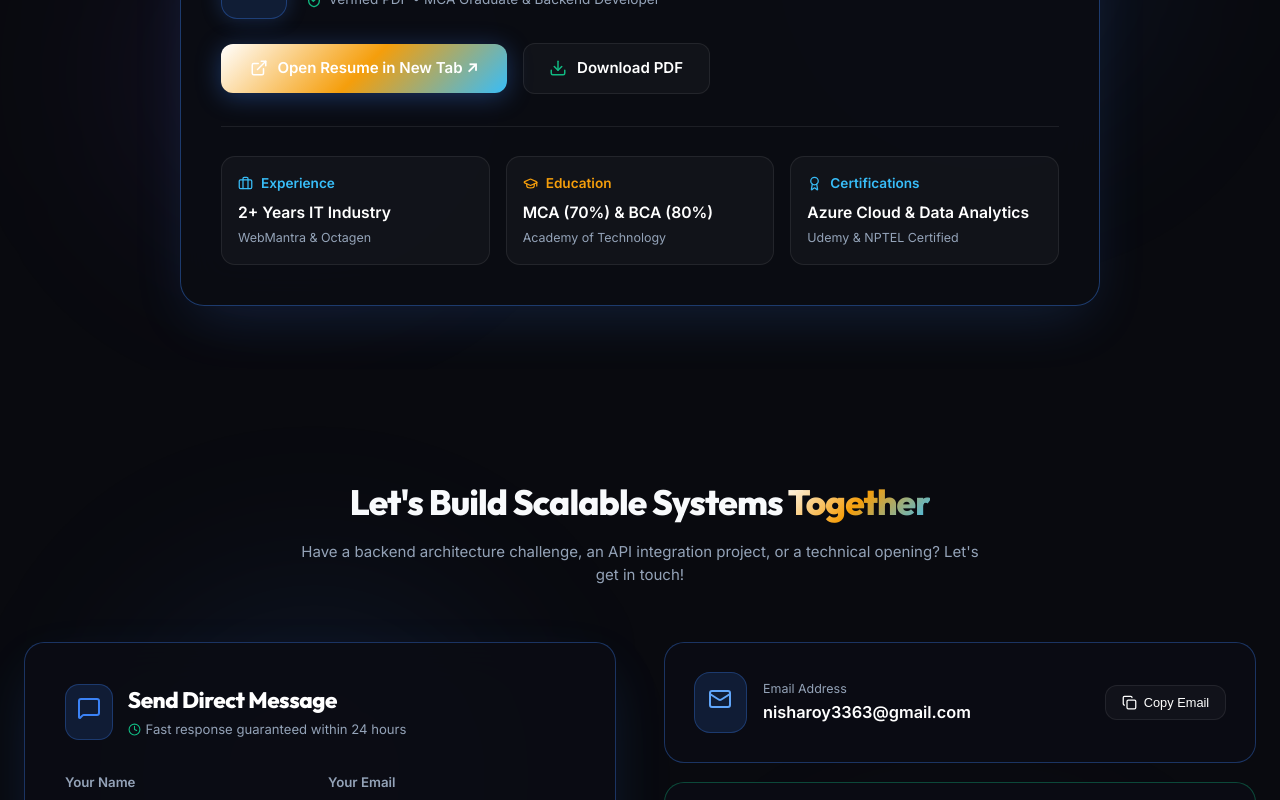
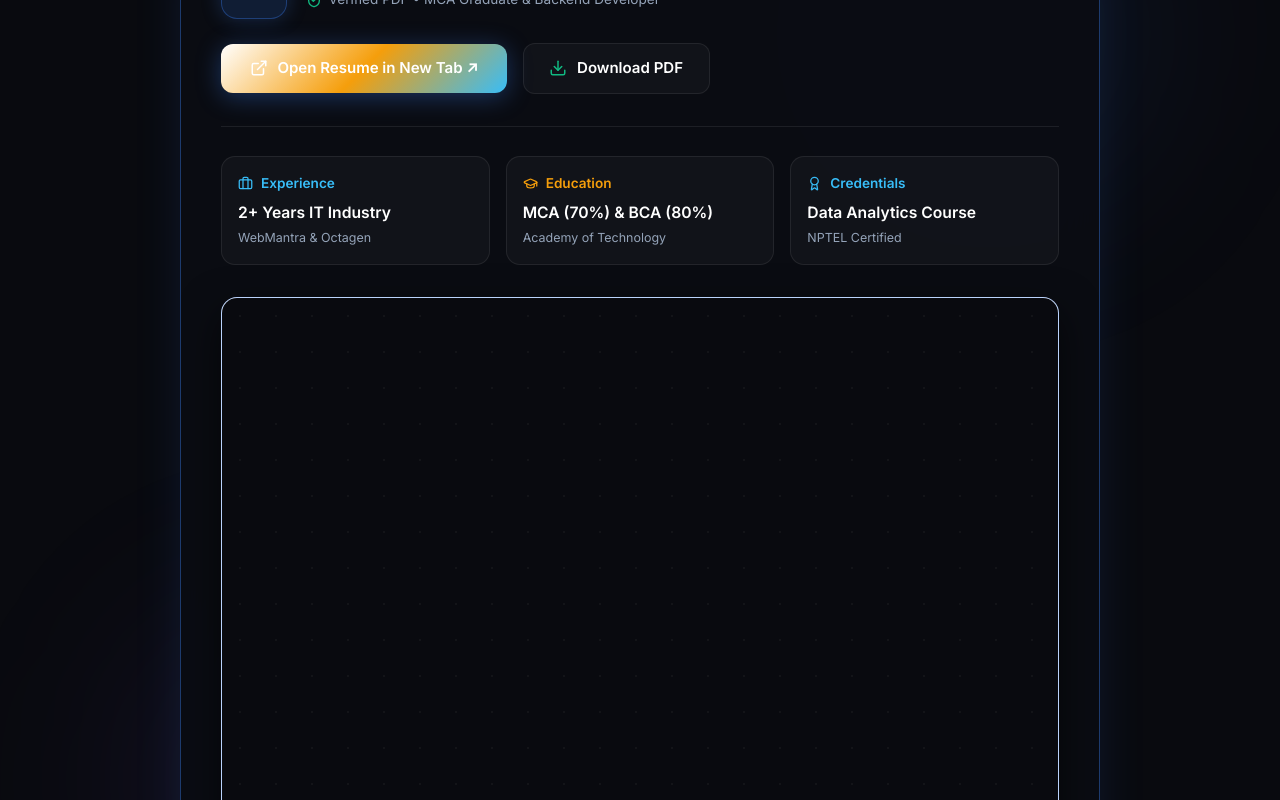
Before and after one commit to TechHub88/portfolio, a React (Vite) app: page / in a window 1280 px wide. Shown: the part 8940-9740 px from the top of the page. Built offline with nearby package versions, Linux system fonts and the light colour scheme.

Commit message:
Update CV PDF with verified credentials and add embedded viewer to resume section

```diff
--- a/src/components/Education.jsx
+++ b/src/components/Education.jsx
@@ -19,7 +19,7 @@ const academicData = [
   },
   {
     title: 'Higher Secondary Education (10+2)',
-    institution: 'West Bengal Board (WBCHSE), West Bengal',
+    institution: 'Panchmura High School, West Bengal',
     year: '2018 – 2019',
     score: '79.0%'
   },
--- a/src/components/ResumeView.jsx
+++ b/src/components/ResumeView.jsx
@@ -1,6 +1,6 @@
 import React from 'react';
 import { motion } from 'framer-motion';
-import { FileText, ExternalLink, Download, Sparkles, CheckCircle2, ShieldCheck, Award, GraduationCap, Briefcase } from 'lucide-react';
+import { FileText, ExternalLink, Download, Sparkles, ShieldCheck, Award, GraduationCap, Briefcase } from 'lucide-react';
 
 const ResumeView = () => {
   return (
@@ -110,7 +110,7 @@ const ResumeView = () => {
           </div>
 
           {/* Quick Qualification Summary Grid */}
-          <div className="resume-cards-grid" style={{ paddingTop: '1.8rem', borderTop: '1px solid var(--border-color)' }}>
+          <div className="resume-cards-grid" style={{ paddingTop: '1.8rem', borderTop: '1px solid var(--border-color)', marginBottom: '2rem' }}>
             <div style={{ padding: '1rem', background: 'rgba(255, 255, 255, 0.03)', borderRadius: '14px', border: '1px solid var(--border-color)' }}>
               <div style={{ display: 'flex', alignItems: 'center', gap: '0.5rem', color: 'var(--accent-primary)', fontSize: '0.85rem', fontWeight: 700, marginBottom: '0.3rem' }}>
                 <Briefcase size={15} /> Experience
@@ -129,11 +129,31 @@ const ResumeView = () => {
 
             <div style={{ padding: '1rem', background: 'rgba(255, 255, 255, 0.03)', borderRadius: '14px', border: '1px solid var(--border-color)' }}>
               <div style={{ display: 'flex', alignItems: 'center', gap: '0.5rem', color: 'var(--accent-cyan)', fontSize: '0.85rem', fontWeight: 700, marginBottom: '0.3rem' }}>
-                <Award size={15} /> Certifications
+                <Award size={15} /> Credentials
               </div>
-              <div style={{ color: '#fff', fontWeight: 700, fontSize: '0.98rem' }}>Azure Cloud & Data Analytics</div>
-              <div style={{ fontSize: '0.78rem', color: 'var(--text-muted)', marginTop: '0.2rem' }}>Udemy & NPTEL Certified</div>
+              <div style={{ color: '#fff', fontWeight: 700, fontSize: '0.98rem' }}>Data Analytics Course</div>
+              <div style={{ fontSize: '0.78rem', color: 'var(--text-muted)', marginTop: '0.2rem' }}>NPTEL Certified</div>
             </div>
+          </div>
+
+          {/* Embedded Interactive PDF Viewer */}
+          <div style={{
+            borderRadius: '16px',
+            overflow: 'hidden',
+            border: '1px solid rgba(59, 130, 246, 0.35)',
+            background: '#ffffff',
+            boxShadow: '0 15px 40px rgba(0, 0, 0, 0.6)'
+          }}>
+            <iframe
+              src="/sayaniroy_resume.pdf"
+              title="Sayani Roy Official Resume PDF"
+              style={{
+                width: '100%',
+                height: '750px',
+                border: 'none',
+                display: 'block'
+              }}
+            />
           </div>
 
         </motion.div>
```
Also changed, not shown: 2 other files (tests, documents, lock files or other folders).
